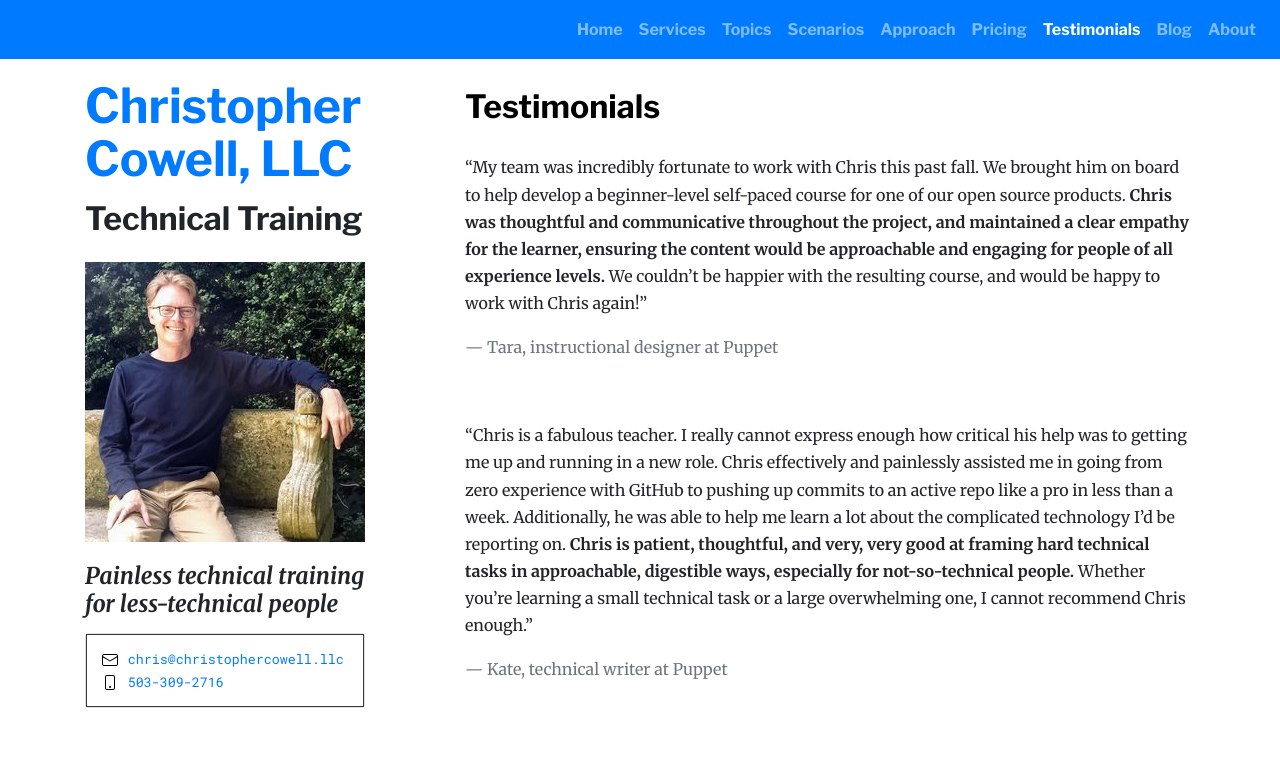
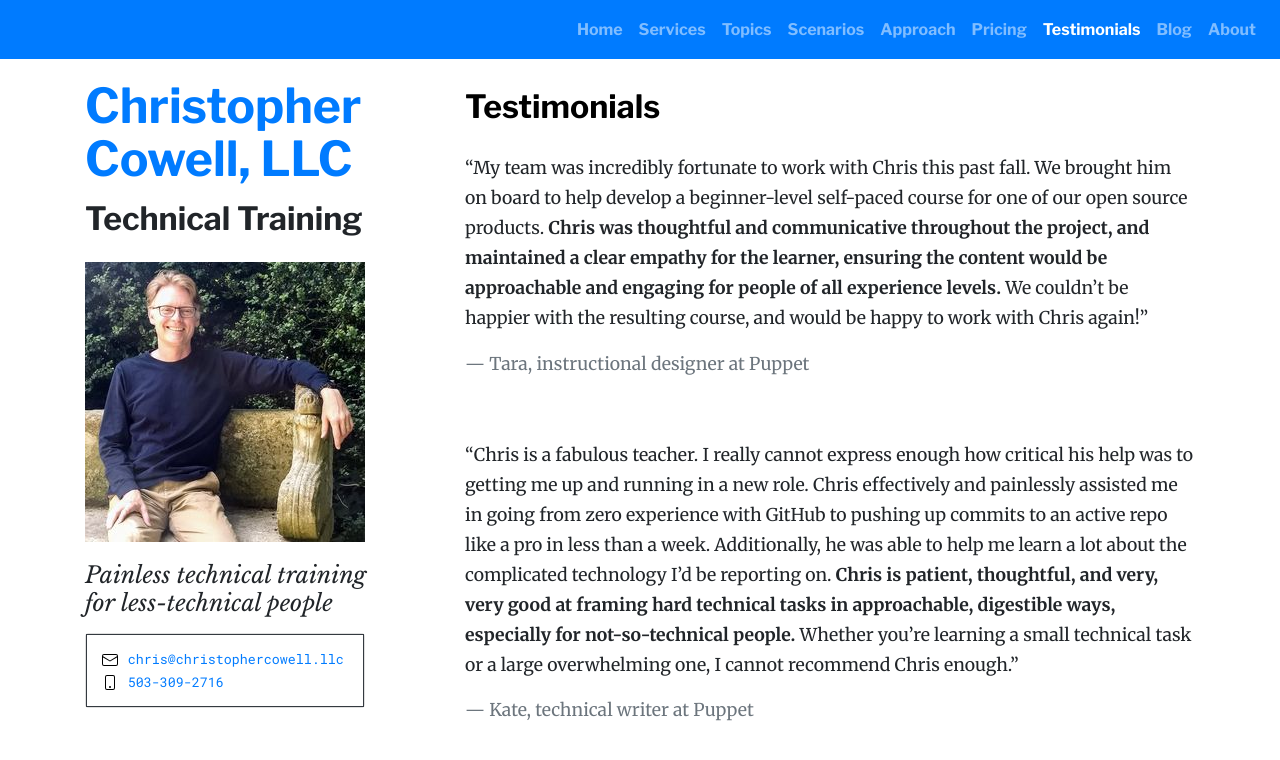
Before and after one commit to cwcowell/cwcowell.github.io, a Jekyll site: the page built from testimonials.md, in a window 1280 px wide. Shown: the top 760 px of the page. Built offline with Jekyll 4.4.1, drawn with Linux system fonts in a browser that asks for light colours.

Commit message:
add Libre Baskerville for tagline
also boost testimonial text size

```diff
--- a/_includes/fonts.html
+++ b/_includes/fonts.html
@@ -5,3 +5,5 @@
       rel="stylesheet">
 <link href="https://fonts.googleapis.com/css?family=Libre+Franklin:700&display=swap"
       rel="stylesheet">
+<link href="https://fonts.googleapis.com/css?family=Libre+Baskerville:400i&display=swap"
+      rel="stylesheet">
--- a/assets/css/style.scss
+++ b/assets/css/style.scss
@@ -5,7 +5,7 @@
 @import "/assets/css/railscasts.css";
 
 body {
-  font-family: Merriweather, Georgia, serif;
+  font-family: Merriweather, serif;
   font-size: 13pt;
   line-height: 1.7;
   padding: 10px;
@@ -77,21 +77,21 @@
 }
 
 .tagline {
-  font-family: Merriweather, sans-serif;
+  font-family: "Libre Baskerville", Merriweather, sans-serif;
   font-size: 23px;
   font-style: italic;
-  font-weight: 700;
+  font-weight: 400;
   margin-top: 20px;
   line-height: 1.2;
   color: #212529;
 }
 
 .testimonial {
-  font-size: 1rem;
+  font-size: 1.1rem;
 }
 
 .testimonial-author {
-  font-size: 1rem;
+  font-size: 1.1rem;
 }
 
 #sample-roles-and-topics {
```
